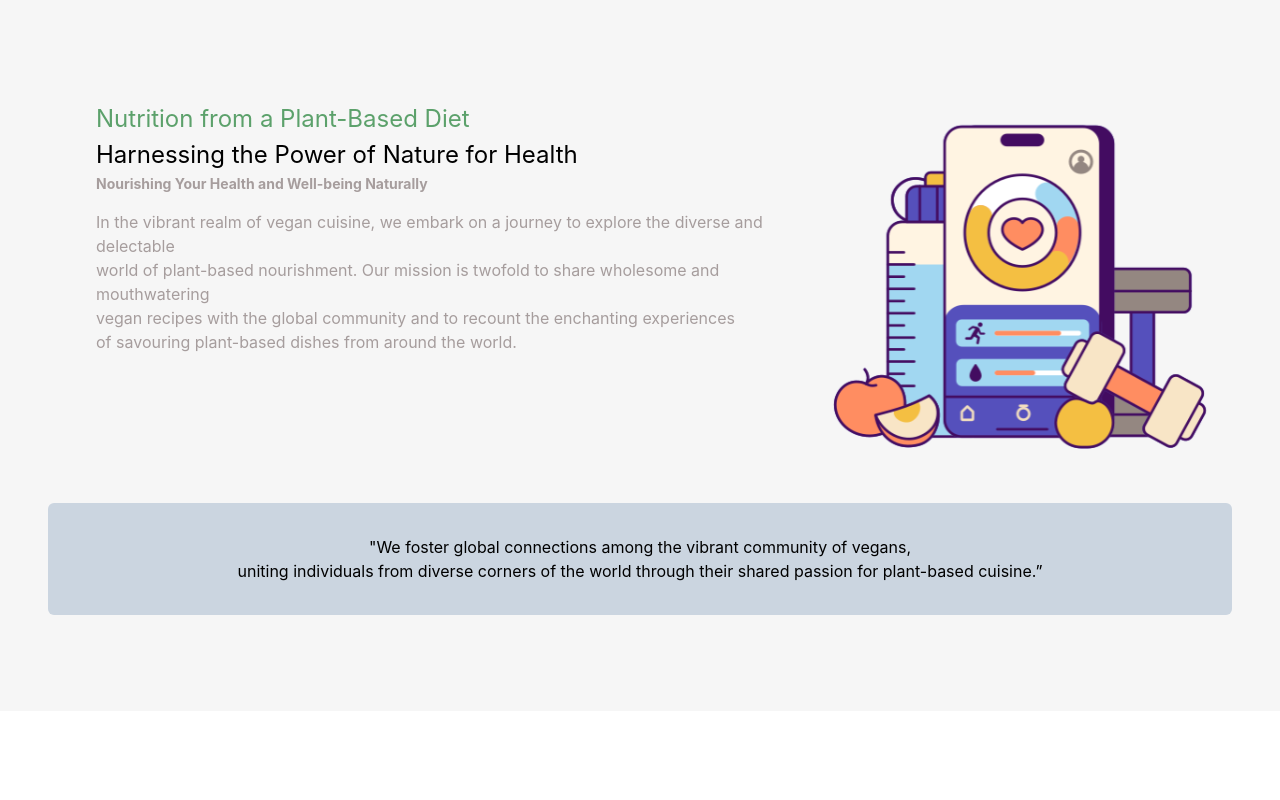
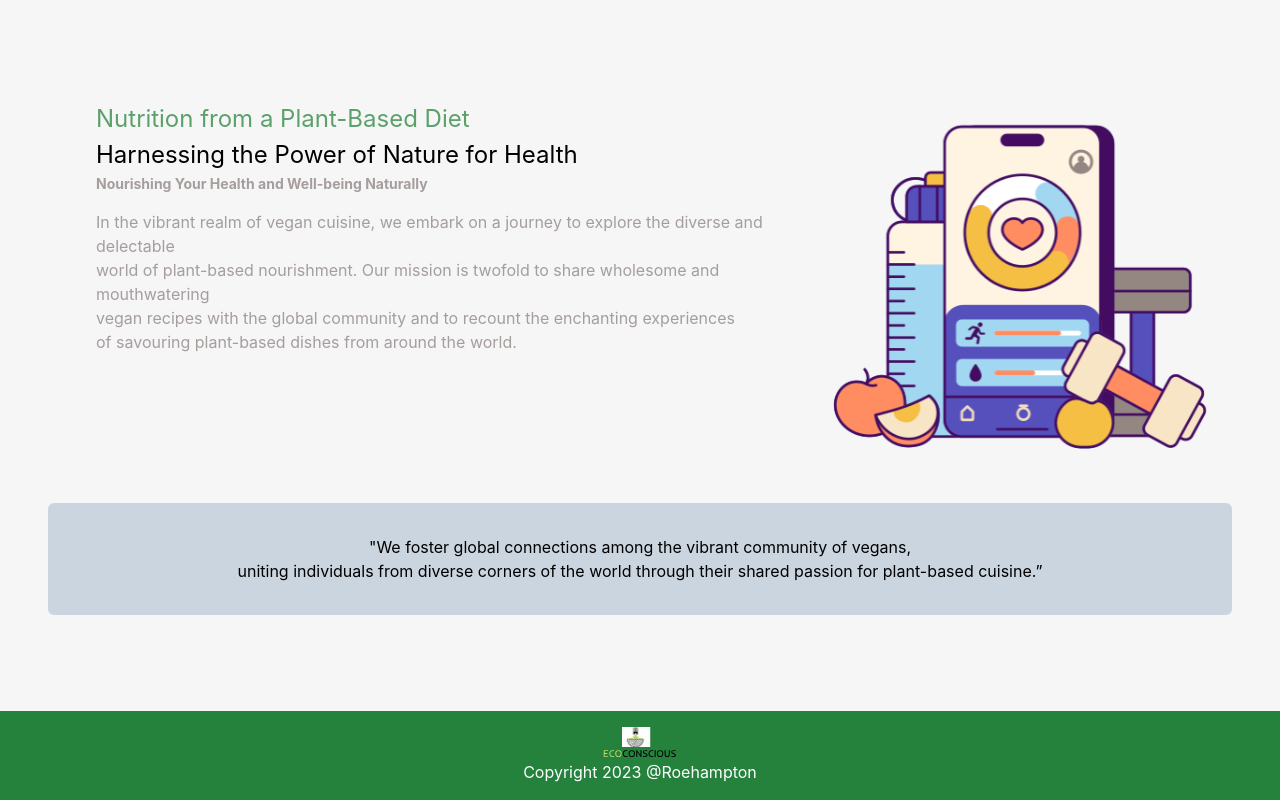
Before and after one commit to kav310/eco-conscious, a React (Create React App) app: page / in a window 1280 px wide. Shown: the part 462-1262 px from the top of the page. Before the commit the page ends 1173 px from the top, so only its background shows below. Built offline with nearby package versions, Linux system fonts and the light colour scheme.

Commit message:
footer design

```diff
--- a/src/App.tsx
+++ b/src/App.tsx
@@ -8,6 +8,7 @@ import {
 } from "react-router-dom";
 import NavBarComponent from "./components/navBar/NavBarComponent";
 import HomePage from "./pages/HomePage";
+import FooterComponent from "./components/footer/FooterComponent";
 
 interface IRoute {
     path: string;
@@ -51,6 +52,7 @@ const App = () => {
                                             {...props}
                                             {...route.props}
                                         />
+                                        <FooterComponent/>
                                     </>
                                 )}
                             />
--- /dev/null
+++ b/src/components/footer/FooterComponent.tsx
@@ -0,0 +1,12 @@
+import React from 'react';
+
+const FooterComponent = () => {
+    return (
+        <div className="bg-green-400 text-center pt-4 pb-4">
+            <img className="ml-auto mr-auto" src={require('../../assets/images/brandName.svg')}/>
+            <div className="text-white">Copyright 2023 @Roehampton</div>
+        </div>
+    );
+};
+
+export default FooterComponent;
```
Also changed, not shown: src/styles/tailwind.css.
